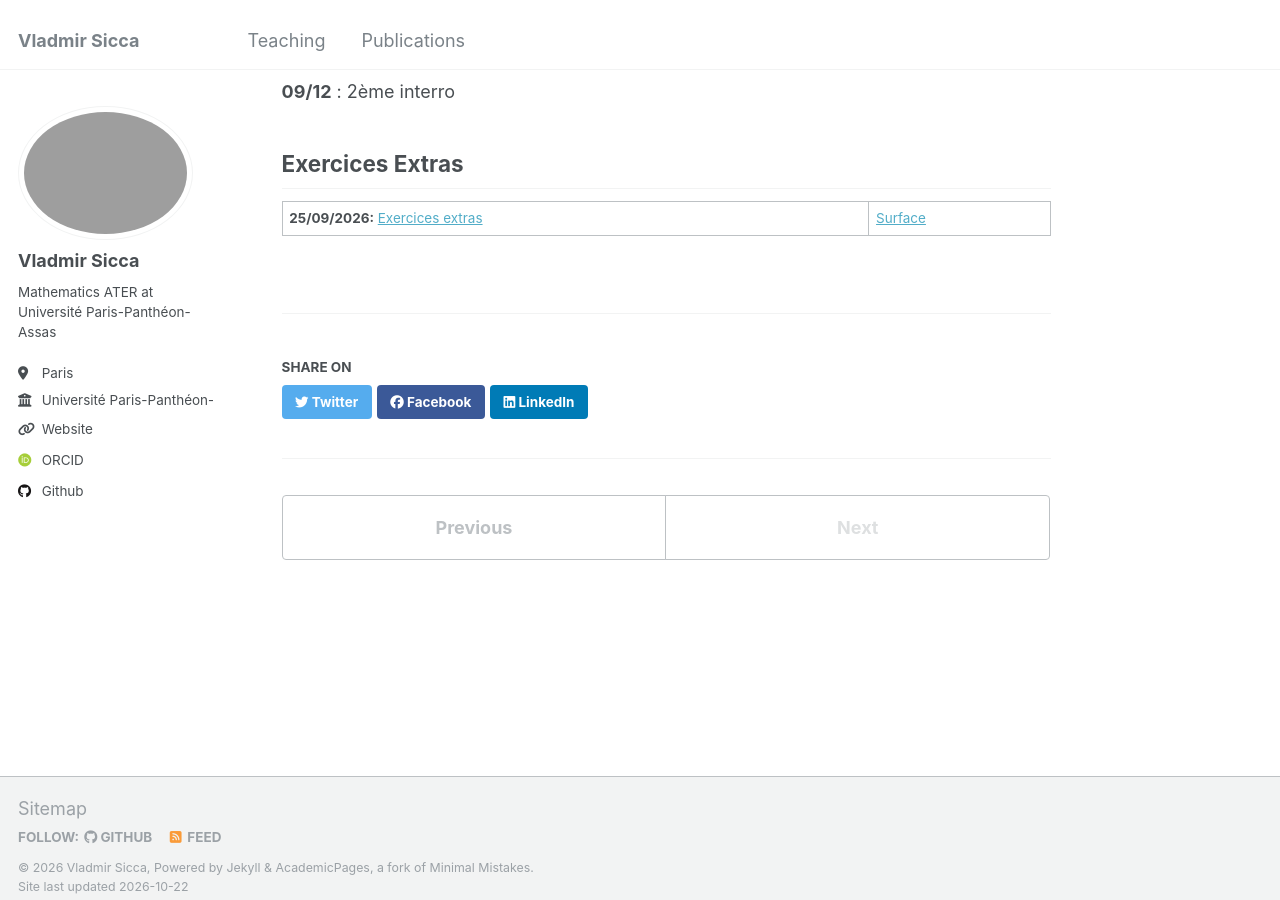
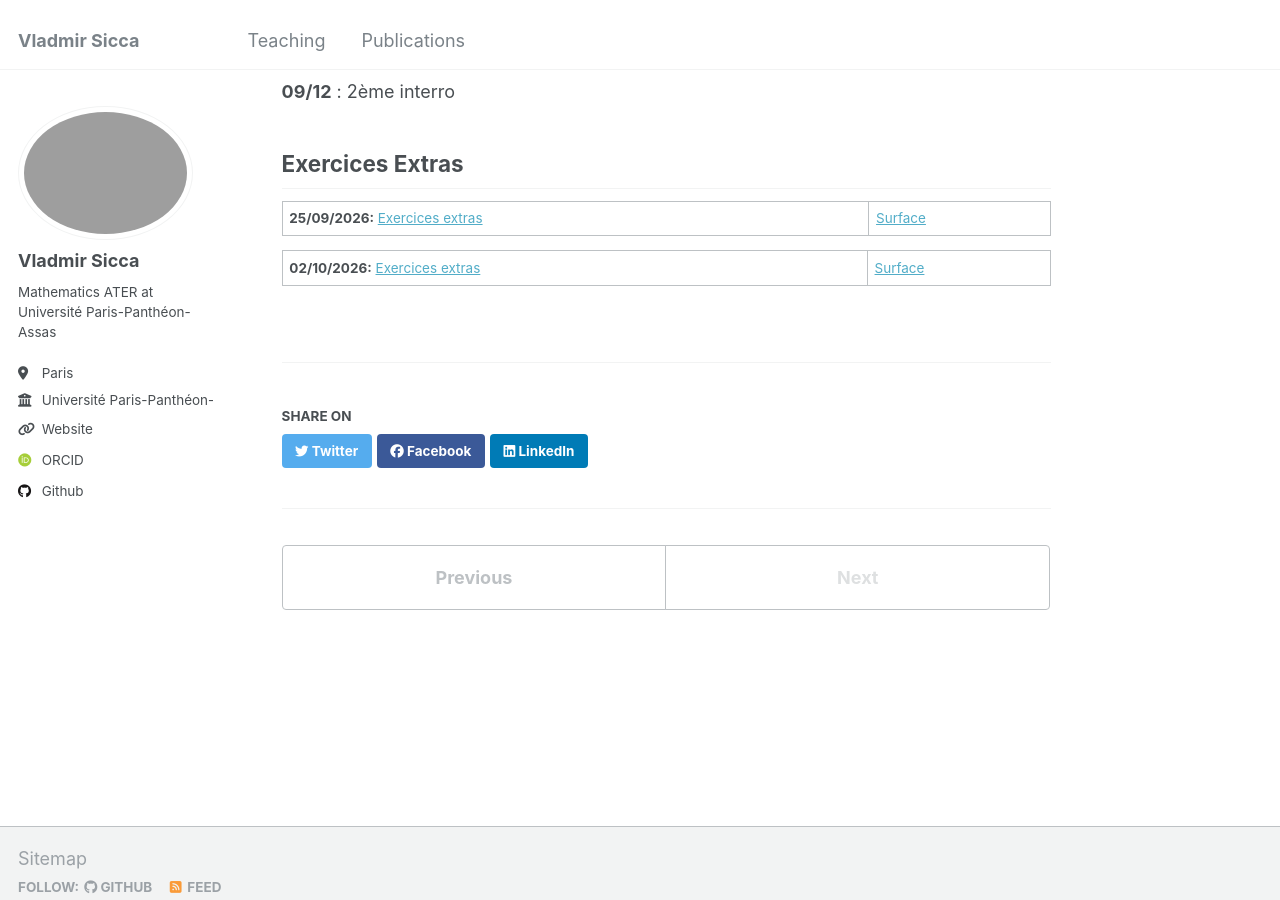
Before and after one commit to vladmirsicca/vladmirsicca.github.io, a Jekyll site: the page built from _teaching/2026_2_maths5_paris_assas.md, in a window 1280 px wide and 900 px high, scrolled down 1435 px. Built offline with Jekyll 4.4.1, drawn with Linux system fonts in a browser that asks for light colours; some web fonts are replaced.

Commit message:
Update 2026_2_maths5_paris_assas.md
Added exercises for the second week

```diff
--- a/_teaching/2026_2_maths5_paris_assas.md
+++ b/_teaching/2026_2_maths5_paris_assas.md
@@ -54,3 +54,5 @@ On va avoir deux interros. Il faut aller aux interros dans la séance à laquell
 ## Exercices Extras
 
 **25/09/2026:** [Exercices extras](https://drive.google.com/file/d/1Xtooh6cUF8dPsmvi3o4Gh6ZnGQYq0zVk/view?usp=sharing) | [Surface](https://drive.google.com/file/d/1-6043RmcSb2uYczDEV9zzwk0xDxCw6Dp/view?usp=sharing)
+
+**02/10/2026:** [Exercices extras](https://drive.google.com/file/d/1EHnhmuADAVk-6HurklGQtIpWpSAz7FcY/view?usp=sharing) | [Surface](https://drive.google.com/file/d/1pBiQ8uBTZE-gXgI9_RO5CblspBc1NMB0/view?usp=sharing)
```
